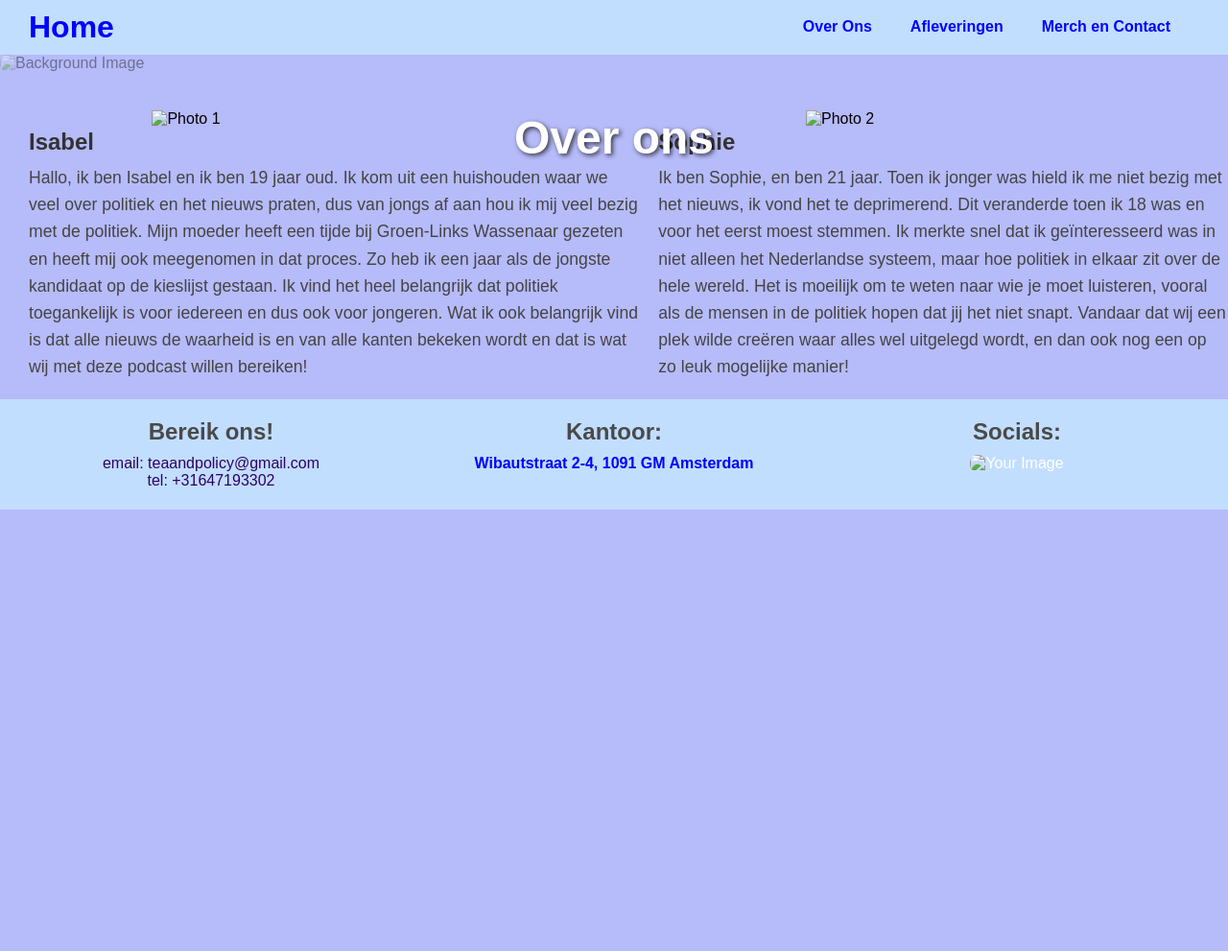
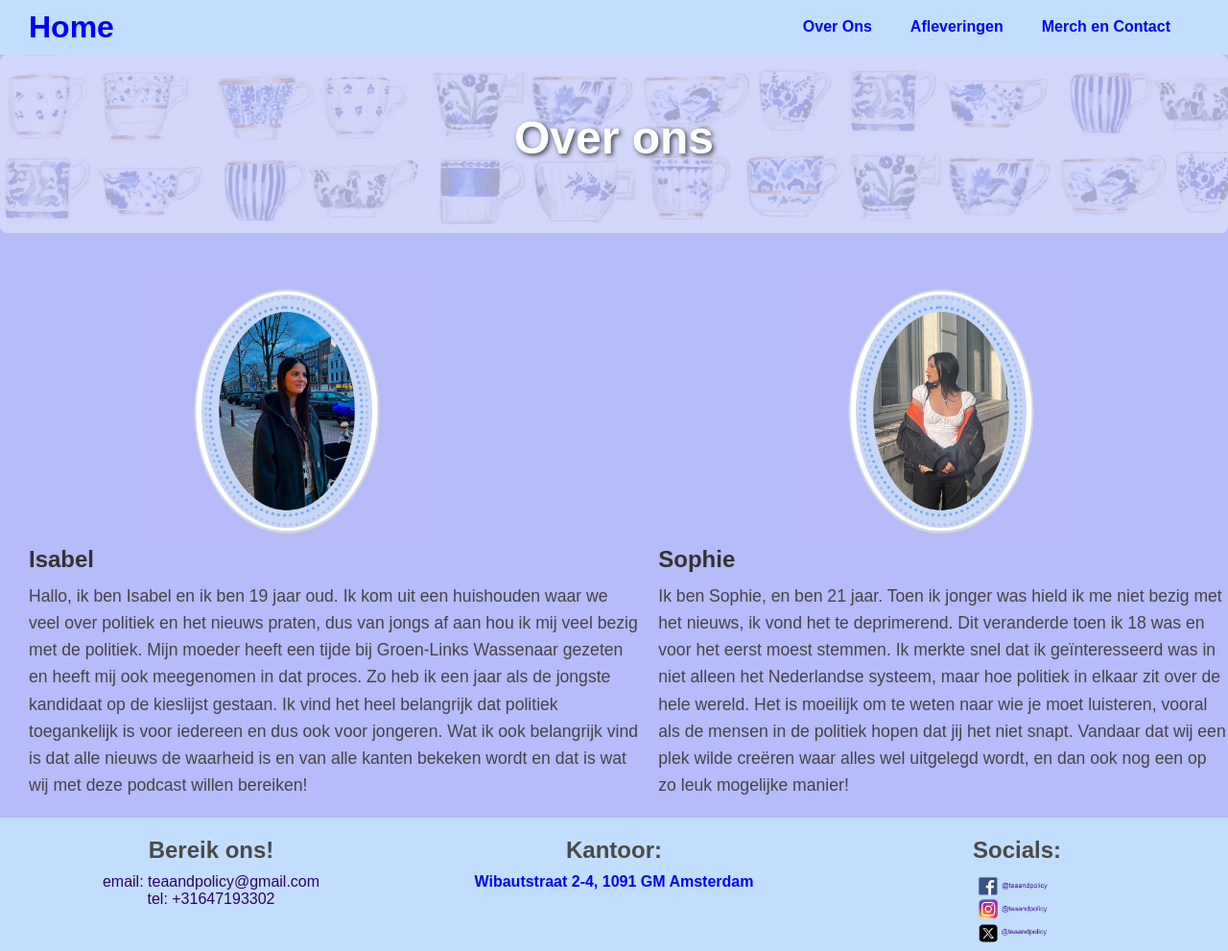
Before and after one commit to sophiekrauwer/new, a plain HTML site: page overons.html in a window 1280 px wide. Shown: the whole page at 96% size. Before the commit the page ends 800 px from the top, so only its background shows below. Drawn offline with Linux system fonts and the light colour scheme.

Commit message:
Update overons.html

```diff
--- a/overons.html
+++ b/overons.html
@@ -27,14 +27,14 @@
 
     <!-- Over Ons Section -->
     <div class="gsmain">
-        <img src="images/header2.jpg" alt="Background Image" class="background">
+        <img src="header2.jpg" alt="Background Image" class="background">
         <h1 class="header-text1">Over ons</h1>
     </div>
 
     <!-- Main Content -->
     <div class="image-row">
-        <img src="images/isabelfotopage.jpg" alt="Photo 1" class="photo">
-        <img src="images/sophiephoto.jpg" alt="Photo 2" class="photo">
+        <img src="isabelfotopage.jpg" alt="Photo 1" class="photo">
+        <img src="sophiephoto.jpg" alt="Photo 2" class="photo">
     </div>
     <div class="text-row">
         <div class="text-block">
@@ -70,7 +70,7 @@
         <!-- Right section: Header with space for an image -->
         <div class="footer-right">
             <h3>Socials:</h3>
-            <img src="images/logosocials.jpg" alt="Your Image">
+            <img src="logosocials.jpg" alt="Your Image">
         </div>
     </div>
 </footer>
```
